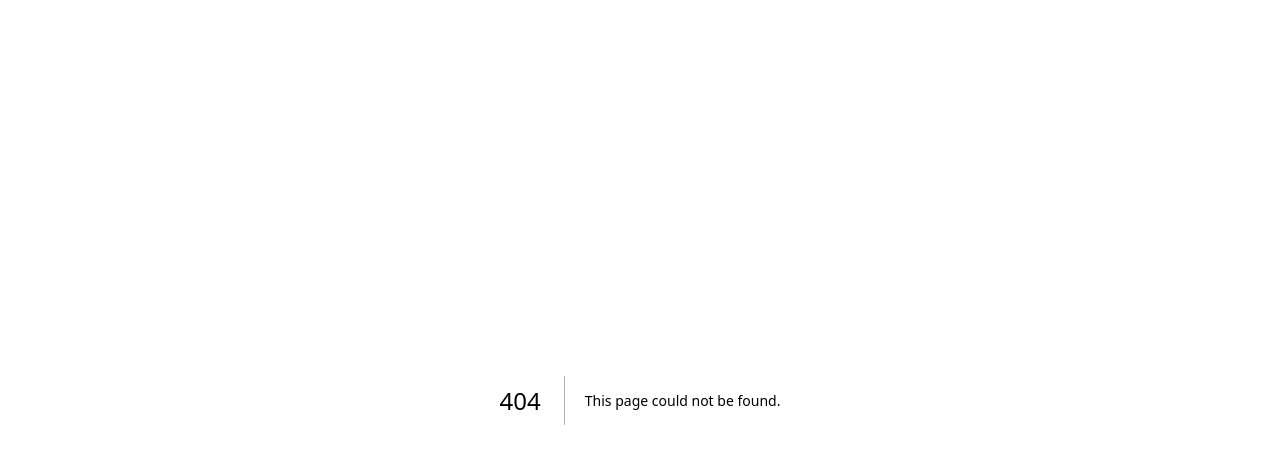
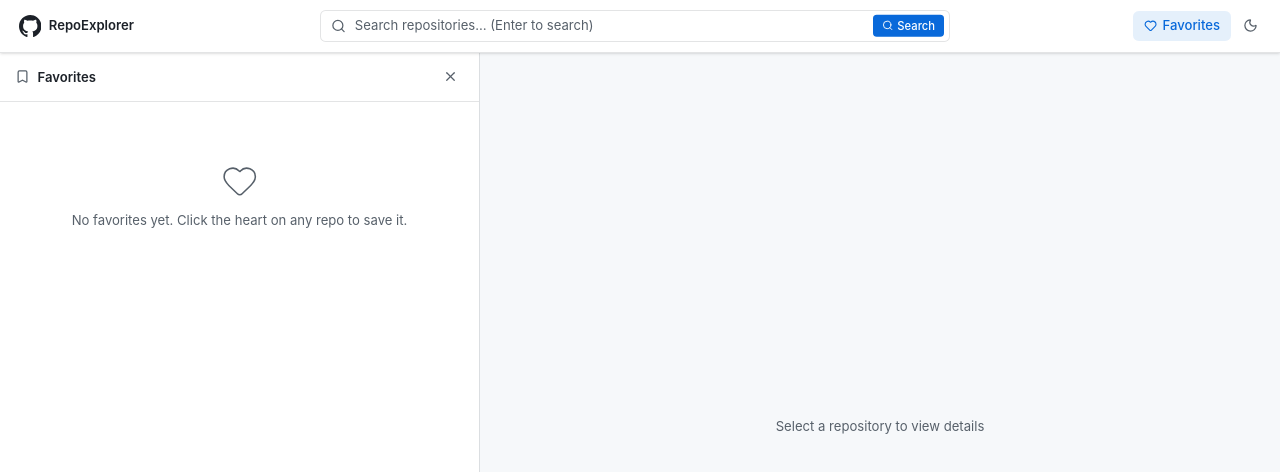
Before and after one commit to paulusaditya/github-repository-explorer, a Next.js app: page /favorites in a window 1280 px wide. Before the commit this address had no page. Shown: the top 472 px of the page. Built offline with nearby package versions, Linux system fonts and the light colour scheme.

Commit message:
feat: enhance AppShell with initialTab prop and implement FavoritesPage component

```diff
--- /dev/null
+++ b/src/app/favorites/page.tsx
@@ -0,0 +1,21 @@
+"use client";
+
+import dynamic from "next/dynamic";
+
+// Sama seperti app/page.tsx — AppShell murni client-side, jadi SSR dimatikan
+// supaya tidak ada hydration mismatch akibat baca window.location/localStorage.
+const AppShell = dynamic(
+  () => import("@/components/AppShell").then((m) => m.AppShell),
+  {
+    ssr: false,
+    loading: () => (
+      <div className="h-screen w-full flex items-center justify-center bg-background text-foreground">
+        <span className="text-sm text-muted-foreground">Loading…</span>
+      </div>
+    ),
+  }
+);
+
+export default function FavoritesPage() {
+  return <AppShell initialTab="favorites" />;
+}
--- a/src/components/AppShell.tsx
+++ b/src/components/AppShell.tsx
@@ -1,6 +1,7 @@
 "use client";
 
 import { useState, useEffect, useRef } from "react";
+import { useRouter } from "next/navigation";
 import { clsx } from "clsx";
 import { Search, Moon, Sun, Heart, BookmarkCheck } from "lucide-react";
 
@@ -45,7 +46,13 @@ function getInitialRepoFullName() {
   return new URLSearchParams(window.location.search).get("repo");
 }
 
-export function AppShell() {
+interface AppShellProps {
+  /** Tab awal saat komponen mount. Dikontrol oleh route: "/" -> "search", "/favorites" -> "favorites". */
+  initialTab?: "search" | "favorites";
+}
+
+export function AppShell({ initialTab = "search" }: AppShellProps) {
+  const router = useRouter();
   const [dark, setDark] = useDarkMode();
   const { favorites, toggle: toggleFav, isFav, hydrated } = useFavorites();
 
@@ -58,7 +65,7 @@ export function AppShell() {
   const [language, setLanguage] = useState(() => initialParams.language || "");
   const [page, setPage] = useState(() => initialParams.page || 1);
   const [selectedRepo, setSelectedRepo] = useState<GitHubRepo | null>(null);
-  const [activeTab, setActiveTab] = useState<"search" | "favorites">("search");
+  const [activeTab, setActiveTab] = useState<"search" | "favorites">(initialTab);
   const [mobileDetail, setMobileDetail] = useState(false);
 
   // True selama proses fetch detail repo dari URL saat reload berlangsung.
@@ -79,15 +86,15 @@ export function AppShell() {
 
   const { items, total, totalDisplay, loading, error } = useGitHubSearch(searchParams);
 
-  // Sync URL saat state berubah
+  // Sync URL saat state berubah (hanya relevan di halaman search "/")
   useEffect(() => {
-    if (submittedQuery) {
+    if (activeTab === "search" && submittedQuery) {
       pushURLParams(
         { query: submittedQuery, sort, language, page },
         selectedRepo?.full_name
       );
     }
-  }, [submittedQuery, sort, language, page, selectedRepo?.full_name]);
+  }, [activeTab, submittedQuery, sort, language, page, selectedRepo?.full_name]);
 
   // ── Reload dengan URL berisi ?repo=owner/name -> restore detail panel ──
   // Fetch langsung ke GitHub API karena repo yang dipilih belum tentu ada
@@ -182,7 +189,7 @@ export function AppShell() {
     setSelectedRepo(null);
     setActiveTab("search");
     setMobileDetail(false);
-    window.history.pushState({}, "", window.location.pathname);
+    router.push("/");
     inputRef.current?.focus();
   };
 
@@ -268,7 +275,7 @@ export function AppShell() {
           {/* Kanan: Favorites + Dark mode */}
           <div className="flex items-center gap-1 shrink-0">
             <button
-              onClick={() => setActiveTab(activeTab === "favorites" ? "search" : "favorites")}
+              onClick={() => router.push(activeTab === "favorites" ? "/" : "/favorites")}
               aria-pressed={activeTab === "favorites"}
               className={clsx(
                 "flex items-center gap-1.5 px-3 py-1.5 rounded-lg text-sm transition-colors focus:outline-none focus-visible:ring-2 focus-visible:ring-ring",
@@ -314,7 +321,7 @@ export function AppShell() {
                 onToggleFav={toggleFav}
                 onSelect={handleSelect}
                 selectedId={selectedRepo?.id ?? null}
-                onClose={() => setActiveTab("search")}
+                onClose={() => router.push("/")}
                 hydrated={hydrated}
               />
             </div>
@@ -500,7 +507,7 @@ export function AppShell() {
                   </h3>
                   {hydrated && favorites.length > 0 && (
                     <button
-                      onClick={() => setActiveTab("favorites")}
+                      onClick={() => router.push("/favorites")}
                       className="text-xs text-primary hover:underline focus:outline-none focus-visible:ring-2 focus-visible:ring-ring rounded"
                     >
                       View all
```
